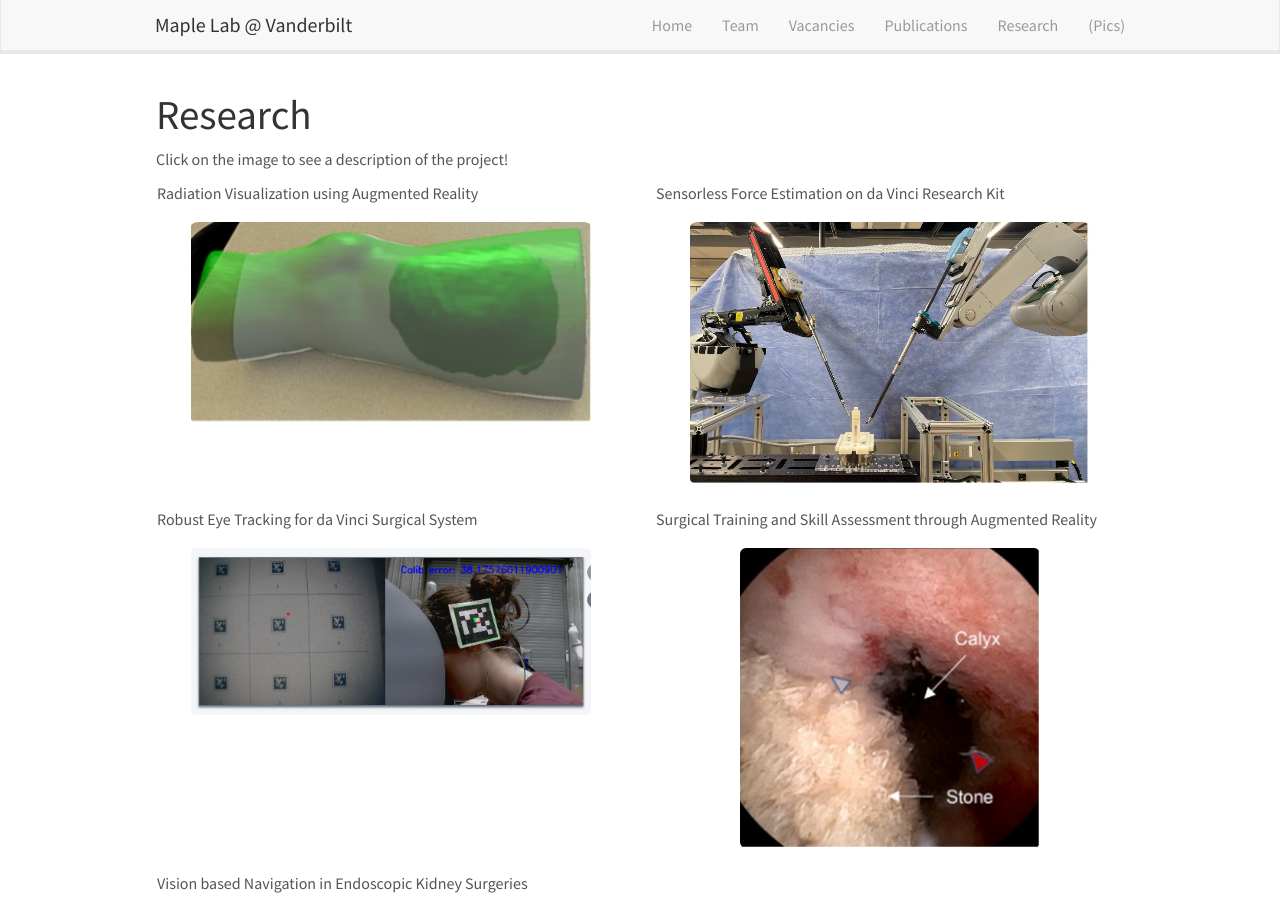
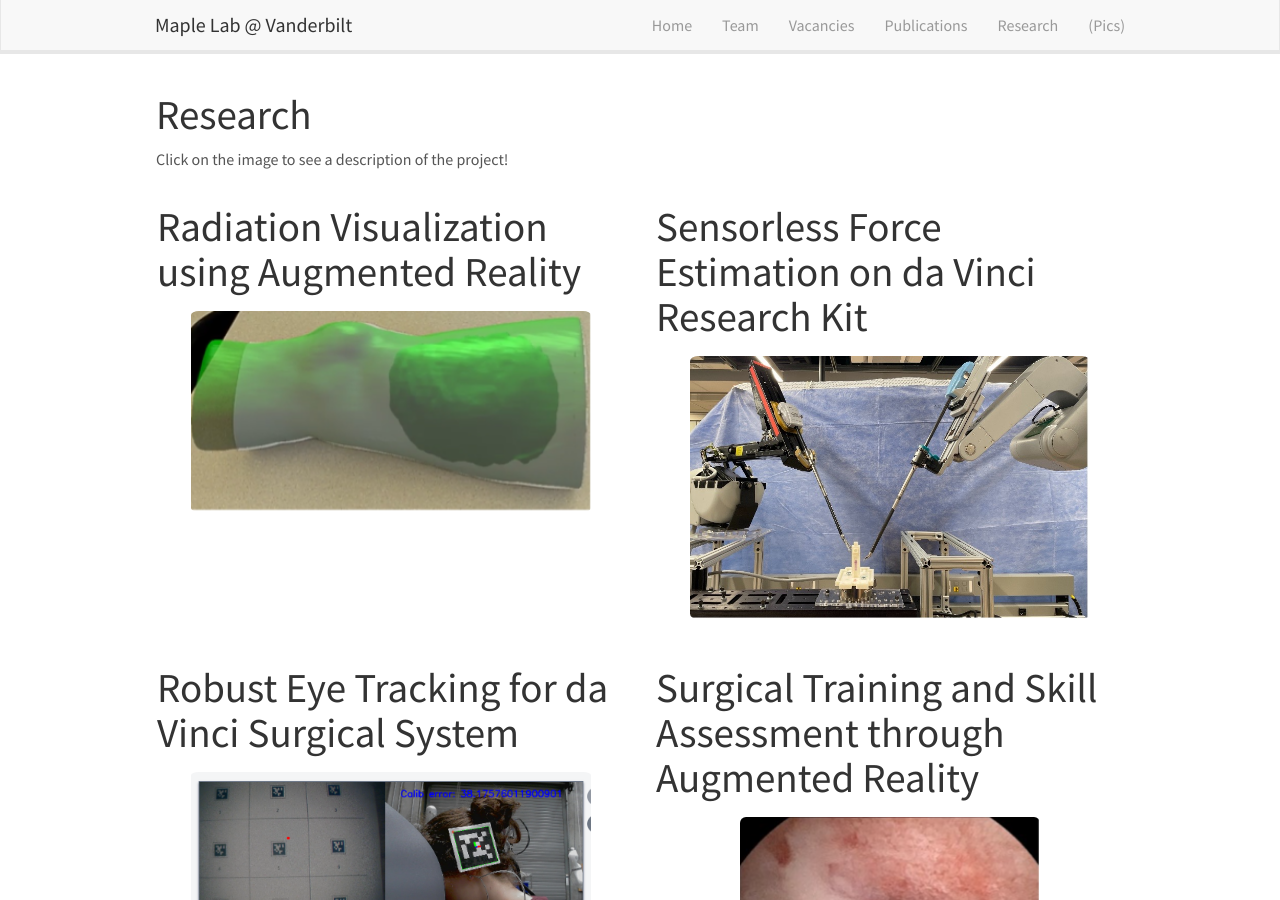
Before and after one commit to vu-maple-lab/vu-maple-lab.github.io, a Jekyll site: the page built from research.md, in a window 1280 px wide and 900 px high. Built offline with Jekyll 4.4.1, drawn with Linux system fonts in a browser that asks for light colours; nearby versions of some CDN libraries.

Commit message:
try this 17

```diff
--- a/research.md
+++ b/research.md
@@ -10,35 +10,35 @@ permalink: /research/
 Click on the image to see a description of the project!
 <div class="row">
 <div class="col-sm-6 clearfix">
-  <p>Radiation Visualization using Augmented Reality</p>
+  <h1>Radiation Visualization using Augmented Reality</h1>
   <a href="{{ site.url }}{{ site.baseurl }}/research/sarcoma" title="Sarcoma">
     <img src="{{ site.url }}{{ site.baseurl }}/images/researchpic/sarcoma.png" alt="sarcoma_img" style="width: 400px" class="center"/>
   </a>
 </div>
 
 <div class="col-sm-6 clearfix">
- <p>Sensorless Force Estimation on da Vinci Research Kit</p>
+ <h1>Sensorless Force Estimation on da Vinci Research Kit</h1>
   <a href="{{ site.url }}{{ site.baseurl }}/research/force_estimation" title="force_estimation">
     <img src="{{ site.url }}{{ site.baseurl }}/images/researchpic/force_estimation.jpg" alt="force_estimation" style="width: 400px" class="center"/>
   </a>
 </div>
 
 <div class="col-sm-6 clearfix">
-  <p>Robust Eye Tracking for da Vinci Surgical System</p>
+  <h1>Robust Eye Tracking for da Vinci Surgical System</h1>
   <a href="{{ site.url }}{{ site.baseurl }}/research/dvrk_gaze" title="dvrk_gaze">
     <img src="{{ site.url }}{{ site.baseurl }}/images/researchpic/dvrk_gaze.png" alt="dvrk_gaze" style="width: 400px" class="center"/>
   </a>
 </div>
 
 <div class="col-sm-6 clearfix">
-  <p>Surgical Training and Skill Assessment through Augmented Reality</p>
+  <h1>Surgical Training and Skill Assessment through Augmented Reality</h1>
   <a href="{{ site.url }}{{ site.baseurl }}/research/kidney_gaze" title="kidney_gaze">
     <img src="{{ site.url }}{{ site.baseurl }}/images/researchpic/kidney_gaze.png" alt="kidney_gaze" style="width: 300px" class="center"/>
   </a>
 </div>
 
 <div class="col-sm-6 clearfix">
-  <p>Vision based Navigation in Endoscopic Kidney Surgeries</p>
+  <h1>Vision based Navigation in Endoscopic Kidney Surgeries</h1>
   <a href="{{ site.url }}{{ site.baseurl }}/research/kidney_reconstruction" title="kidney_reconstruction">
     <img src="{{ site.url }}{{ site.baseurl }}/images/researchpic/kidney_reco.png" alt="kidney_reconstruction" style="width: 300px" class="center"/>
   </a>
```
